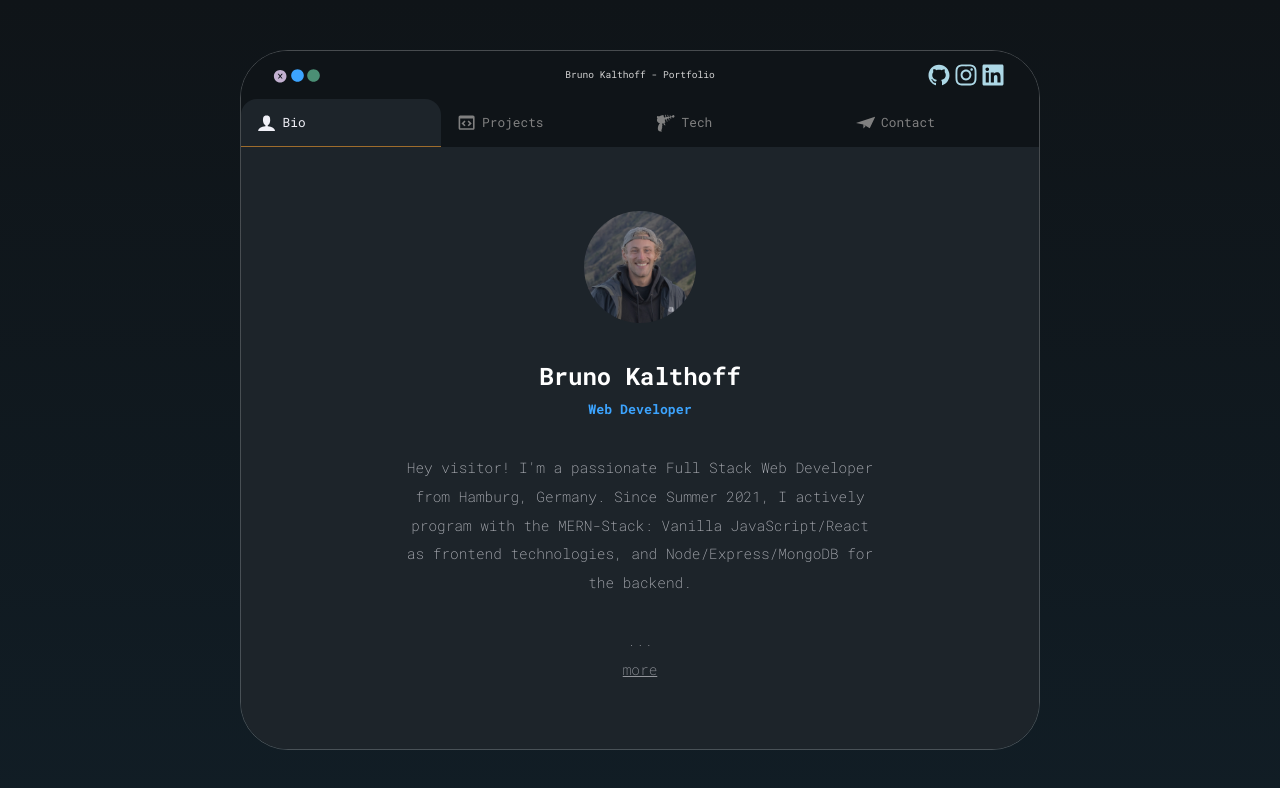
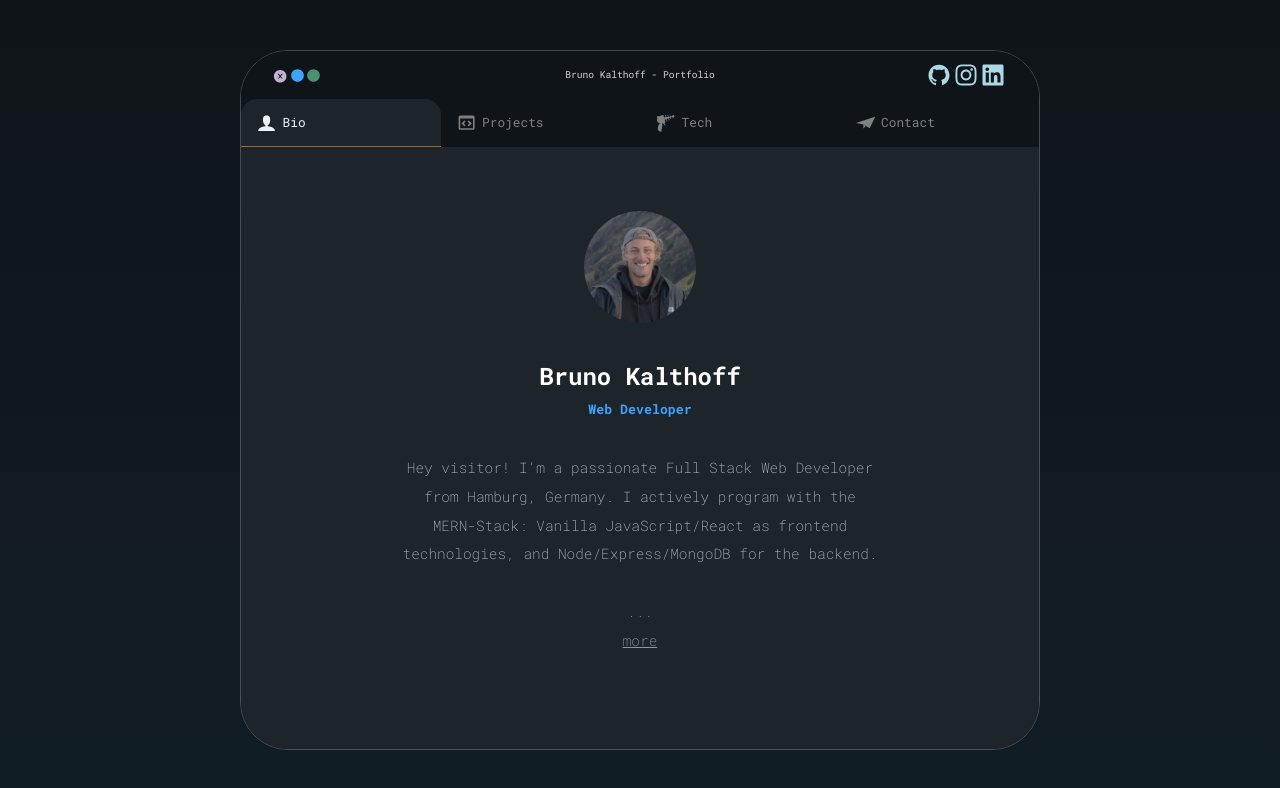
Before and after one commit to brunokalthoff/portfolio, a React (Create React App) app: page / in a window 1280 px wide. Shown: the top 788 px of the page. Built offline with nearby package versions, Linux system fonts and the light colour scheme; the HTML template or start-up script is replaced by a standard one.

Commit message:
Change bio

```diff
--- a/src/Bio.jsx
+++ b/src/Bio.jsx
@@ -21,8 +21,7 @@ export default function Bio({ scrollYProgress }) {
       </motion.h5>
 
       <motion.p initial={{ opacity: 0 }} animate={{ opacity: 0.7 }}>
-        Hey visitor! I'm a passionate Full Stack Web Developer from Hamburg, Germany. Since
-        Summer 2021, I actively program with the MERN-Stack: Vanilla
+        Hey visitor! I'm a passionate Full Stack Web Developer from Hamburg, Germany. I actively program with the MERN-Stack: Vanilla
         JavaScript/React as frontend technologies, and
         Node/Express/MongoDB for the backend.
         <br />
```
